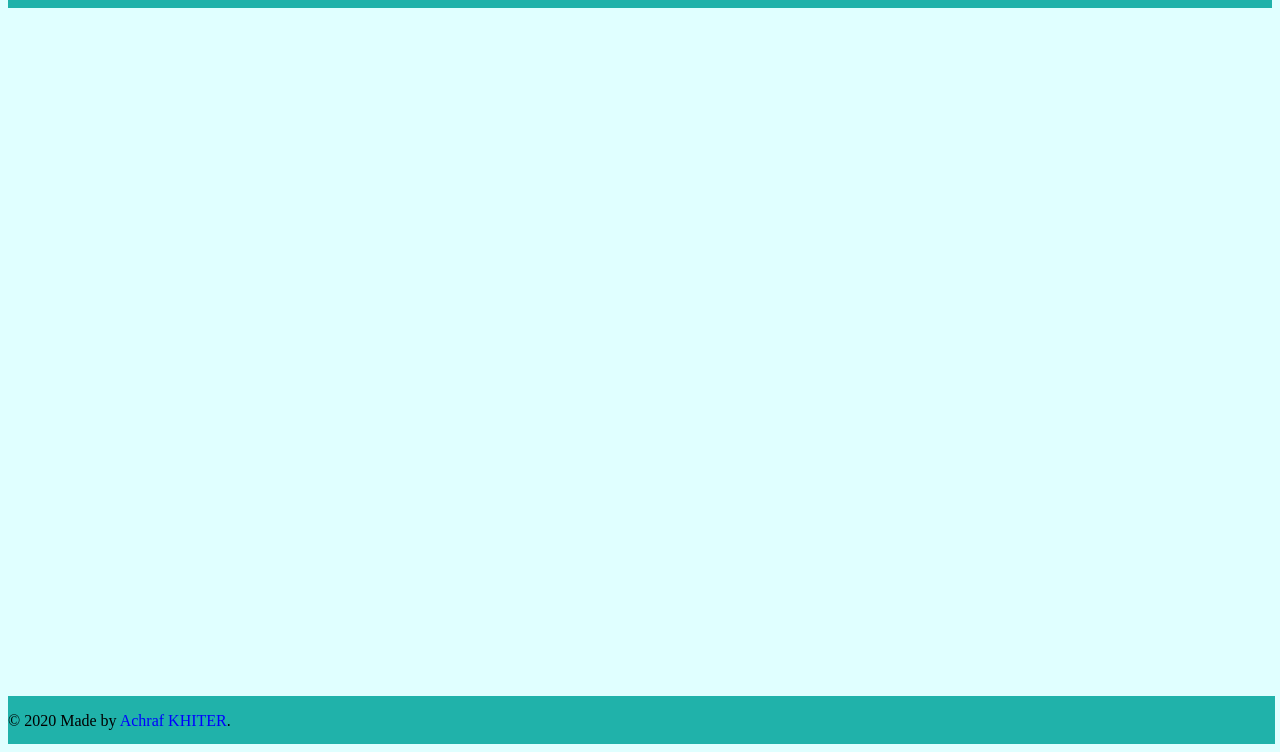
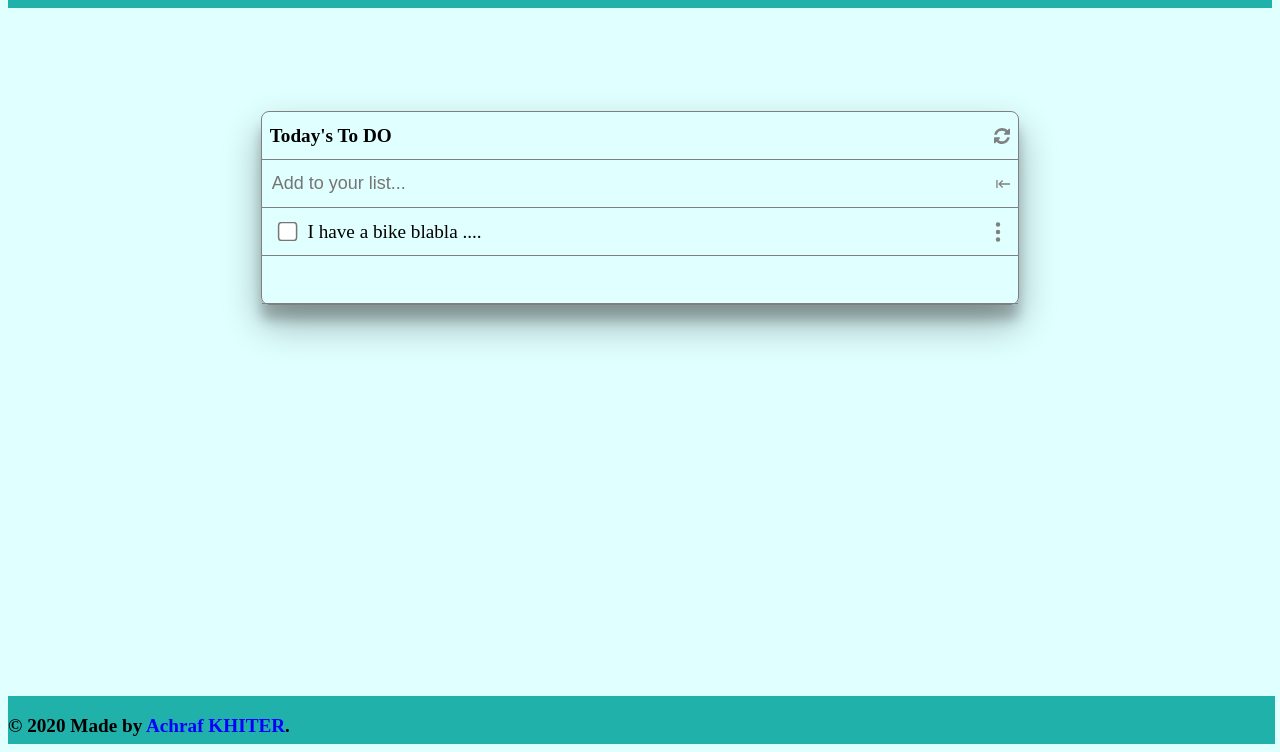
Before and after one commit to khitermedachraf/To-Do-list, a website built with webpack: page src/index.html in a window 1280 px wide. Shown: the part 48-800 px from the top of the page. Built offline with nearby package versions, Linux system fonts and the light colour scheme.

Commit message:
Create and style the static todo-list

```diff
--- a/src/index.html
+++ b/src/index.html
@@ -7,7 +7,68 @@
   </head>
   <body>
     <header><h1>My To Do list:</h1></header>
-    <main></main>
+    <main class="container">
+      <div class="list-container">
+        <ul id="todo-list">
+          <li>
+            <p>Today's To DO</p>
+            <svg
+              xmlns="http://www.w3.org/2000/svg"
+              width="1em"
+              height="1em"
+              viewBox="0 0 1536 1536"
+            >
+              <path
+                fill="grey"
+                d="M1511 928q0 5-1 7q-64 268-268 434.5T764 1536q-146 0-282.5-55T238 1324l-129 129q-19 19-45 19t-45-19t-19-45V960q0-26 19-45t45-19h448q26 0 45 19t19 45t-19 45l-137 137q71 66 161 102t187 36q134 0 250-65t186-179q11-17 53-117q8-23 30-23h192q13 0 22.5 9.5t9.5 22.5zm25-800v448q0 26-19 45t-45 19h-448q-26 0-45-19t-19-45t19-45l138-138Q969 256 768 256q-134 0-250 65T332 500q-11 17-53 117q-8 23-30 23H50q-13 0-22.5-9.5T18 608v-7q65-268 270-434.5T768 0q146 0 284 55.5T1297 212l130-129q19-19 45-19t45 19t19 45z"
+              />
+            </svg>
+          </li>
+          <li>
+            <input
+              type="text"
+              placeholder="Add to your list..."
+              class="your-task"
+            />
+            <svg
+              xmlns="http://www.w3.org/2000/svg"
+              width="1em"
+              height="1em"
+              viewBox="0 0 24 24"
+            >
+              <path
+                fill="grey"
+                d="M4 6H2v12h2m7-12l-6 6l6 6l1.41-1.42L8.83 13H23v-2H8.83l3.58-3.59L11 6Z"
+              />
+            </svg>
+          </li>
+          <li>
+            <div>
+              <input
+                type="checkbox"
+                id="item1"
+                name="item1"
+                value="Bike"
+                class="checkbox"
+              />
+              <label for="item1"> I have a bike blabla ....</label>
+            </div>
+            <svg
+              xmlns="http://www.w3.org/2000/svg"
+              width="1.5em"
+              height="1.5em"
+              viewBox="0 0 16 16"
+            >
+              <path
+                fill="grey"
+                d="M9.5 13a1.5 1.5 0 1 1-3 0a1.5 1.5 0 0 1 3 0zm0-5a1.5 1.5 0 1 1-3 0a1.5 1.5 0 0 1 3 0zm0-5a1.5 1.5 0 1 1-3 0a1.5 1.5 0 0 1 3 0z"
+              />
+            </svg>
+          </li>
+          <li></li>
+        </ul>
+      </div>
+    </main>
     <footer>
       <p>
         &copy; 2020 Made by
--- a/src/style.css
+++ b/src/style.css
@@ -1,3 +1,9 @@
+*,
+*::after,
+*::before {
+  box-sizing: border-box;
+}
+
 body {
   background-color: lightcyan;
 }
@@ -6,20 +12,90 @@ header h1 {
   text-align: center;
   margin: 0;
 }
+
 header {
   height: 3em;
 }
+
 footer {
   position: absolute;
   bottom: 8px;
   width: 99%;
   height: 3em;
 }
+
 footer a {
   text-decoration: none;
-  color:blue;
+  color: blue;
 }
+
 header,
 footer {
   background-color: lightseagreen;
 }
+
+.container {
+  display: table;
+  width: 100%;
+  height: 50vh;
+}
+
+.list-container {
+  /* center verticaly */
+  display: table-cell;
+  vertical-align: middle;
+}
+
+#todo-list {
+  width: 60%;
+  margin: auto;
+  border: 1px solid grey;
+  border-radius: 8px;
+  box-shadow: rgba(0, 0, 0, 0.3) 0px 19px 38px,
+    rgba(0, 0, 0, 0.22) 0px 15px 12px;
+}
+
+ul {
+  padding-left: 0;
+}
+
+ul li {
+  list-style-type: none;
+  width: 100%;
+  height: 3em;
+  padding: 0 8px;
+  border-bottom: 1px solid grey;
+
+  /* center verticaly */
+  display: flex;
+  justify-content: space-between;
+  align-items: center;
+}
+
+p {
+  font-size: larger;
+  font-weight: bold;
+}
+
+input.your-task {
+  width: 100%;
+  height: 100%;
+  background-color: inherit;
+  border: none;
+  outline: none;
+  font-size: large;
+}
+
+input.checkbox {
+  /* Double-sized Checkboxes */
+  -ms-transform: scale(1.5); /* IE */
+  -moz-transform: scale(1.5); /* FF */
+  -webkit-transform: scale(1.5); /* Safari and Chrome */
+  -o-transform: scale(1.5); /* Opera */
+  transform: scale(1.5);
+  width: 2em;
+}
+
+label {
+  font-size: larger;
+}
```
Also changed, not shown: src/index.js (line endings or trailing spaces).
